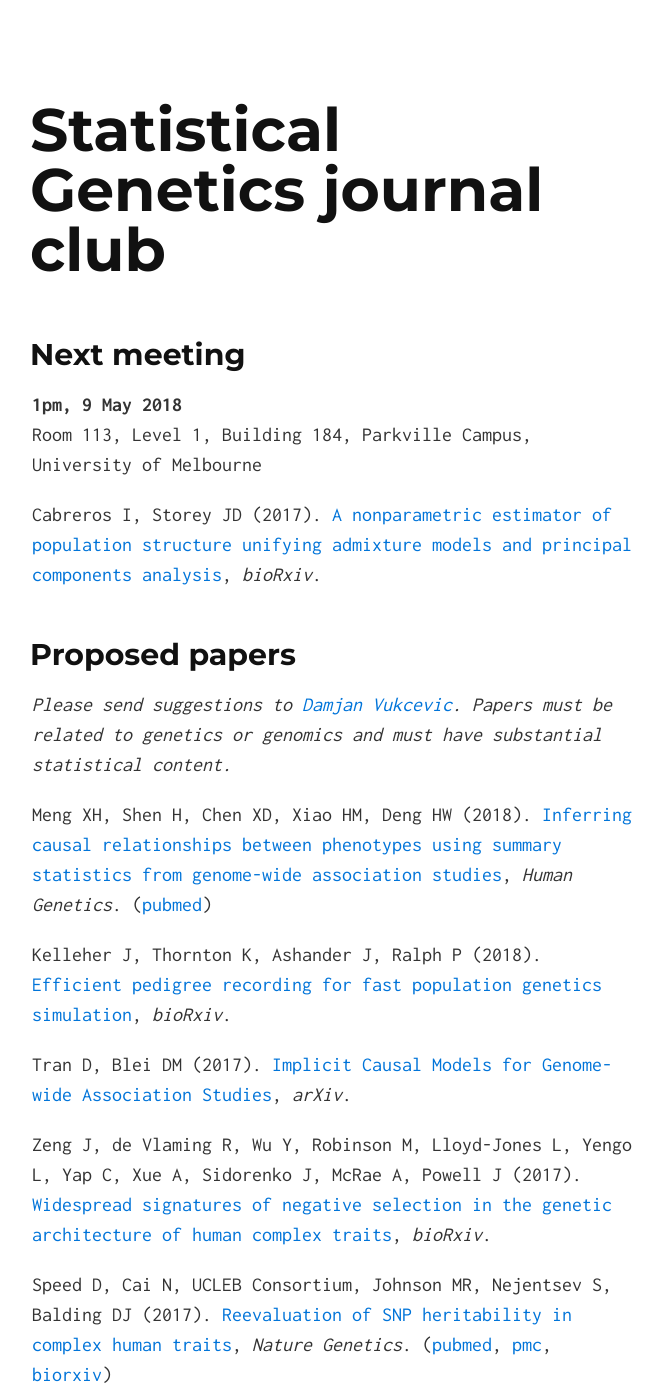
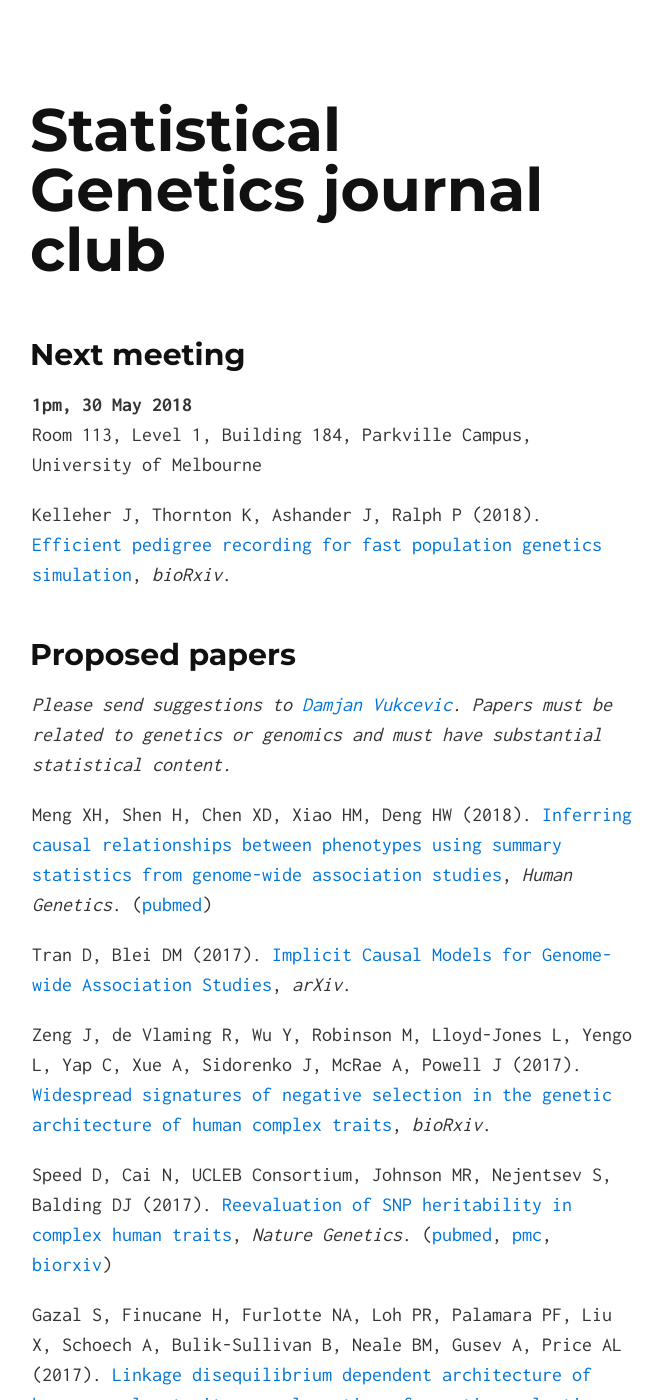
Before and after one commit to melbintgen/statgen-journal-club, a Jekyll site: the page built from index.md, in a window 1280 px wide and 1400 px high. Shown: the whole window, without its empty margins (308-971 px from the left). Built offline with Jekyll 4.4.1, drawn with Linux system fonts in a browser that asks for light colours; our own code applies the rules of GitHub Pages for plain Markdown files; some of the changed text lies outside the part shown.

Commit message:
Announce meeting for 30 May 2018

```diff
--- a/index.md
+++ b/index.md
@@ -5,12 +5,12 @@ layout: default
 
 ## Next meeting
 
-**1pm, 9 May 2018**
+**1pm, 30 May 2018**
 Room 113, Level 1, Building 184, Parkville Campus, University of Melbourne
 
-Cabreros I, Storey JD (2017).  [A nonparametric estimator of population
-structure unifying admixture models and principal components
-analysis](https://doi.org/10.1101/240812), *bioRxiv*.
+Kelleher J, Thornton K, Ashander J, Ralph P (2018).  [Efficient pedigree
+recording for fast population genetics
+simulation](https://doi.org/10.1101/248500), *bioRxiv*.
 
 
 ## Proposed papers
@@ -24,10 +24,6 @@ Meng XH, Shen H, Chen XD, Xiao HM, Deng HW (2018).  [Inferring causal
 relationships between phenotypes using summary statistics from genome-wide
 association studies](https://doi.org/10.1007/s00439-018-1876-1), *Human
 Genetics*.  ([pubmed](https://www.ncbi.nlm.nih.gov/pubmed/29460149))
-
-Kelleher J, Thornton K, Ashander J, Ralph P (2018).  [Efficient pedigree
-recording for fast population genetics
-simulation](https://doi.org/10.1101/248500), *bioRxiv*.
 
 Tran D, Blei DM (2017).  [Implicit Causal Models for Genome-wide Association
 Studies](https://arxiv.org/abs/1710.10742), *arXiv*.
```
Also changed, not shown: other parts of index.md (+4 -0 lines).
